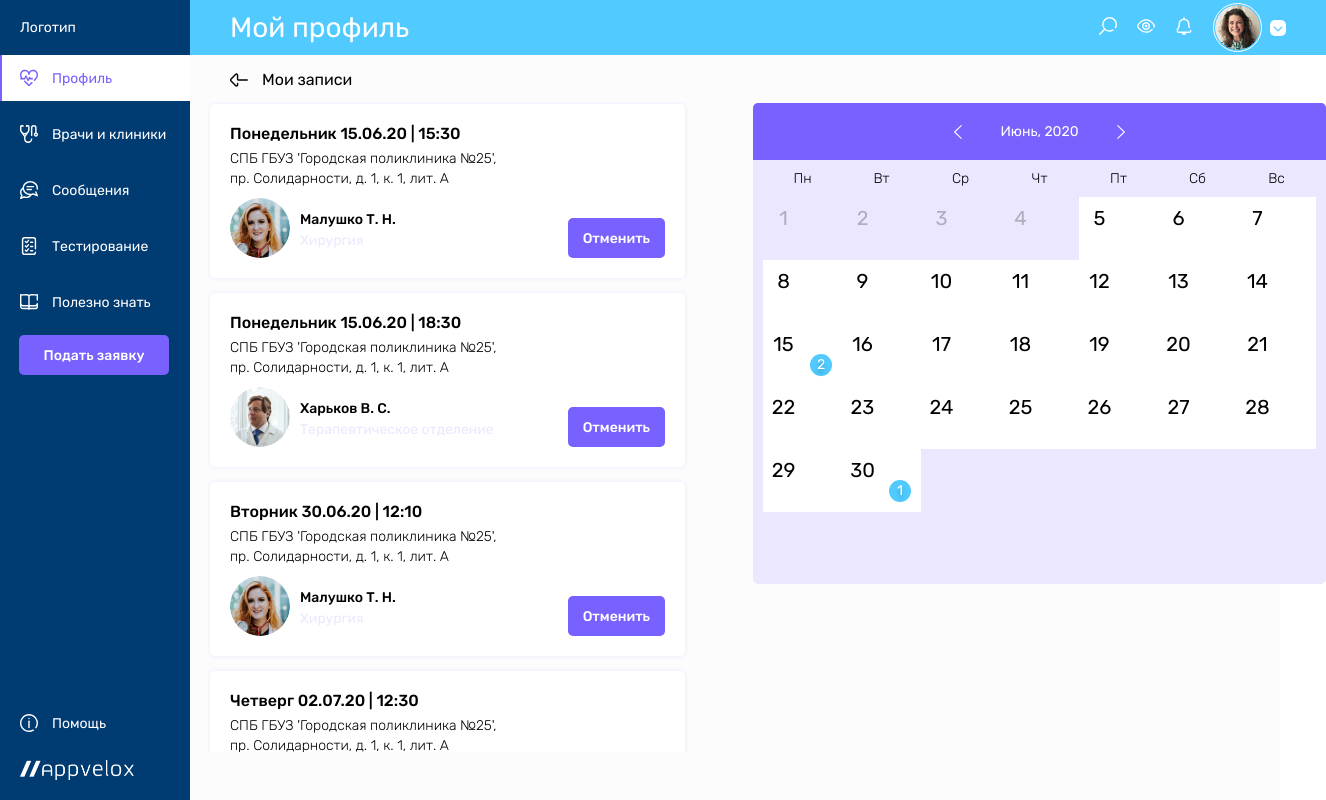
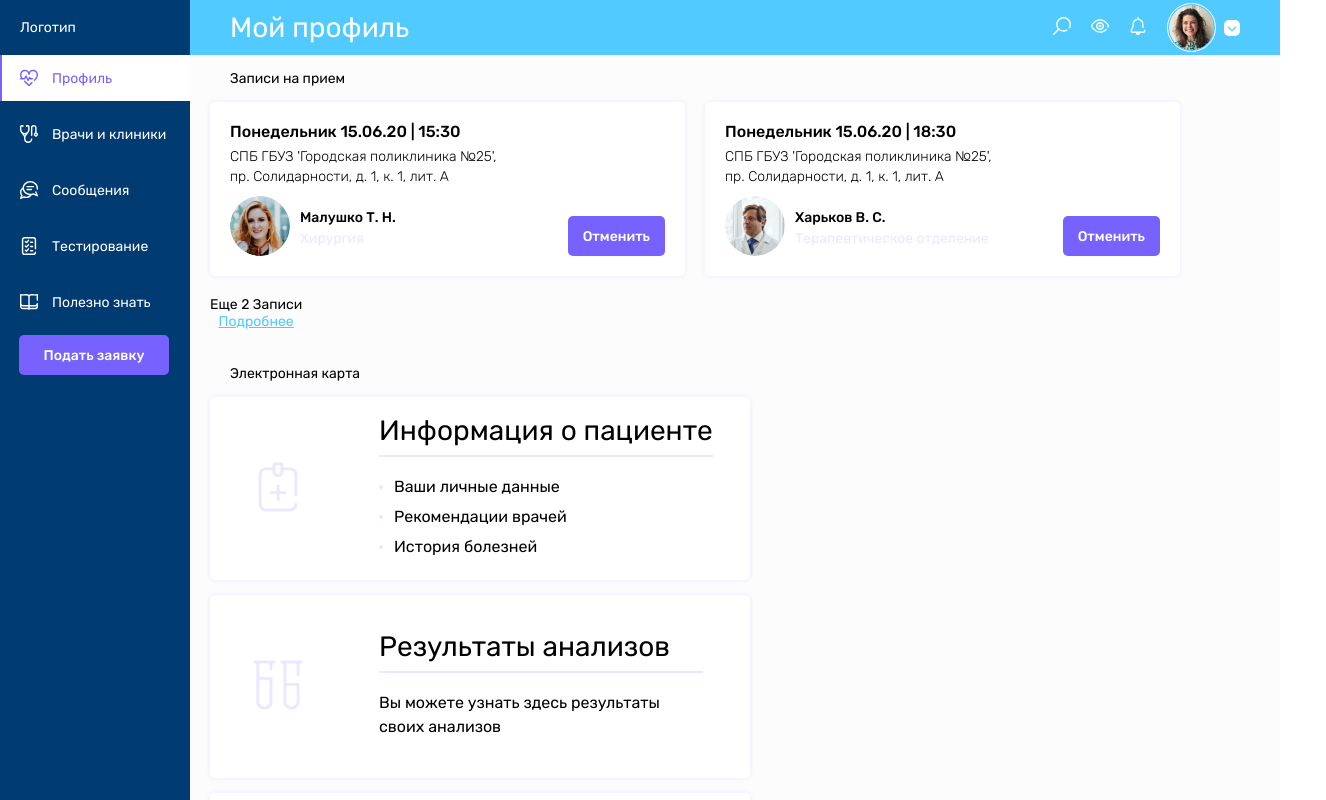
Before and after one commit to spivakev/Clinic-React-App, a React (Create React App) app: page /appointments in a window 1280 px wide. Shown: the top 800 px of the page, 1326 px wide, since content can reach past the window. Built offline with nearby package versions, Linux system fonts and the light colour scheme.

Commit message:
add props for the router

```diff
--- a/package.json
+++ b/package.json
@@ -2,7 +2,7 @@
   "name": "clinic",
   "version": "0.1.0",
   "private": true,
-  "homepage": "https://spivakev.github.io/Clinic-React-App",
+  "homepage": "https://spivakev.github.io/Clinic-React-App/",
   "dependencies": {
     "@testing-library/jest-dom": "^4.2.4",
     "@testing-library/react": "^9.5.0",
--- a/src/App.js
+++ b/src/App.js
@@ -7,10 +7,10 @@ require('typeface-rubik')
 
 function App() {
   return (
-    <Router>
+    <Router basename={window.location.pathname || ''}>
       <div className="app">
         <Route path="/appointments" component={Appointments} />
-        <Route path="/" exact component={Profile} />
+        <Route exact path="/" component={Profile} />
       </div>
     </Router>
   );
```
